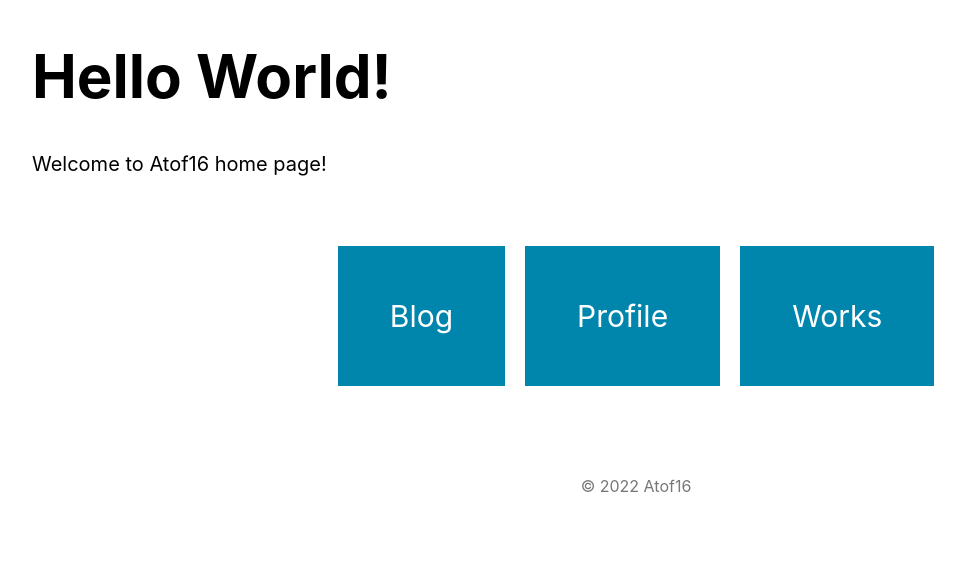
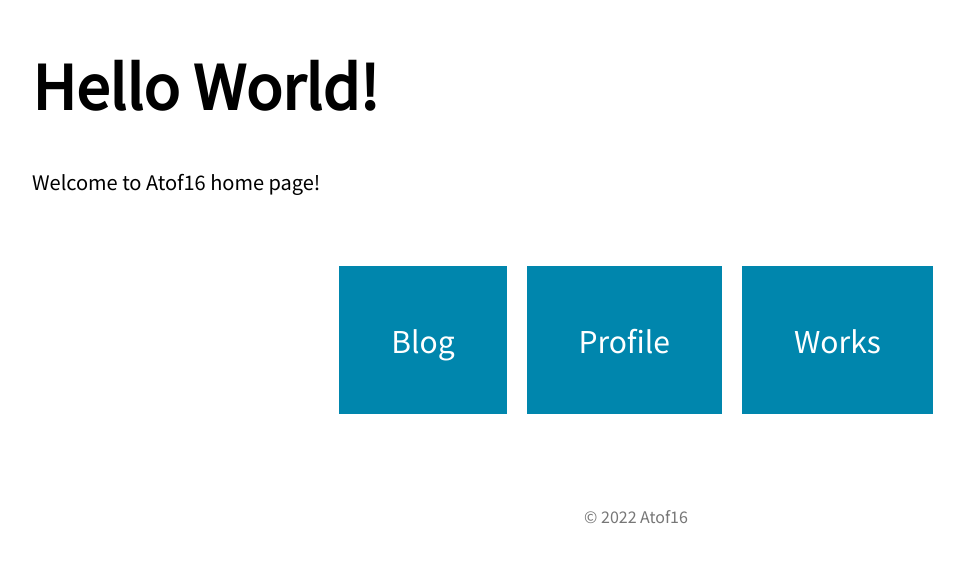
Before and after one commit to atof16/atof16-blog, a Next.js app: page / in a window 1280 px wide. Shown: the top 562 px of the page, without its empty margins (4-969 px from the left). Built offline with nearby package versions, Linux system fonts and the light colour scheme.

Commit message:
サイト全体のフォントを変更

```diff
--- /dev/null
+++ b/src/pages/_document.js
@@ -0,0 +1,22 @@
+import Document, { Html, Head, Main, NextScript } from 'next/document';
+
+class MyDocument extends Document {
+  render() {
+    return (
+      <Html>
+        <Head>
+          <link
+            href='https://fonts.googleapis.com/css2?family=Noto+Sans+JP&display=swap'
+            rel='stylesheet'
+          />
+        </Head>
+        <body>
+          <Main />
+          <NextScript />
+        </body>
+      </Html>
+    );
+  }
+}
+
+export default MyDocument;
--- a/src/styles/globals.css
+++ b/src/styles/globals.css
@@ -2,8 +2,7 @@ html,
 body {
   padding: 0;
   margin: 0;
-  font-family: -apple-system, BlinkMacSystemFont, Segoe UI, Roboto, Oxygen, Ubuntu, Cantarell,
-    Fira Sans, Droid Sans, Helvetica Neue, sans-serif;
+  font-family: 'Noto Sans JP', sans-serif;
   font-size: 18px;
 }
 
```
